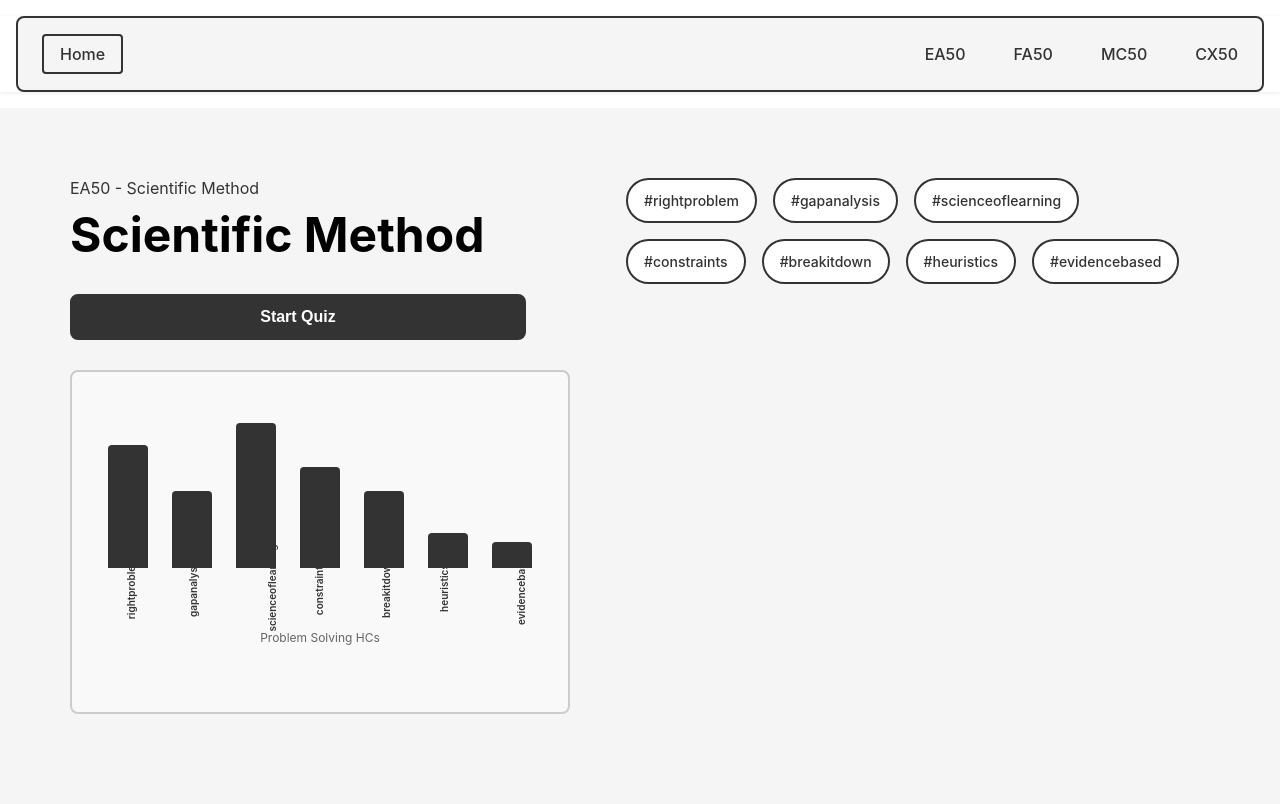
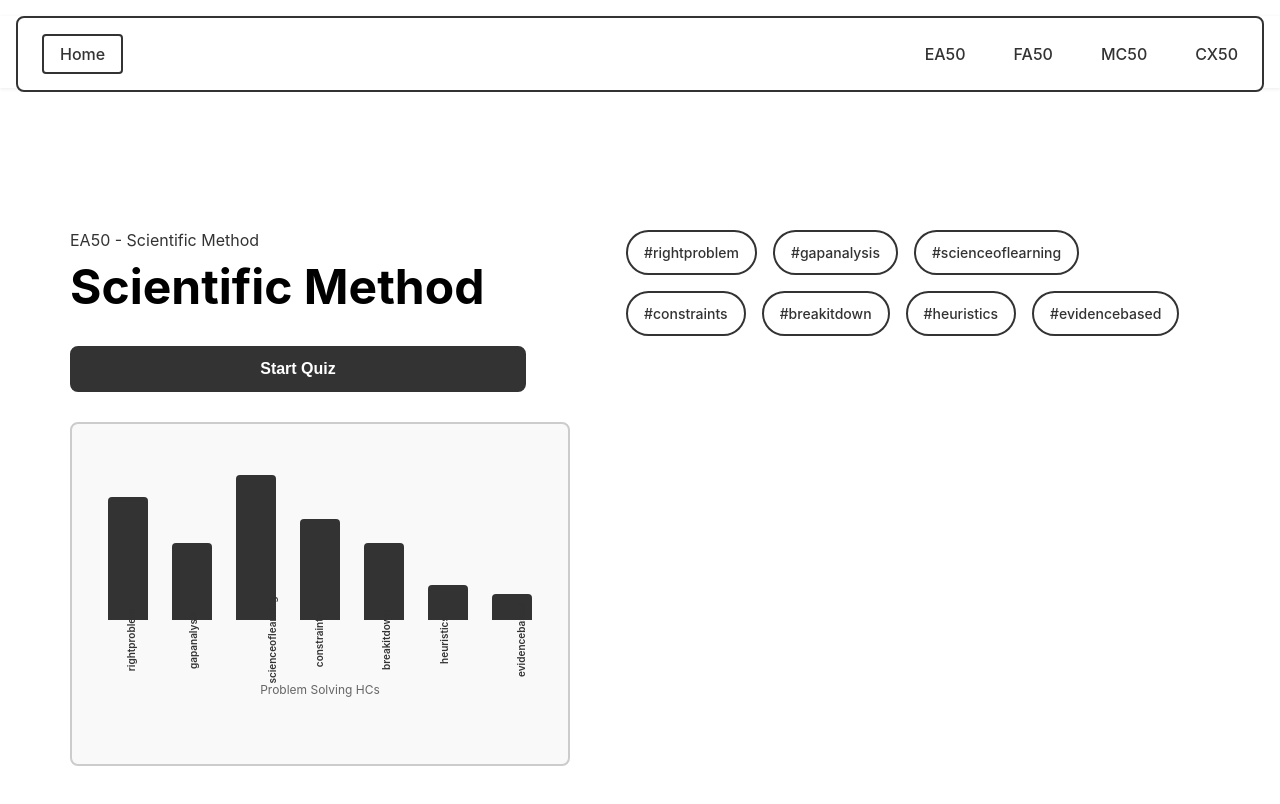
Before and after one commit to autinn/gamify-hc, a React (Create React App) app in the folder frontend/: page /course/1/unit/1 in a window 1280 px wide. Shown: the top 804 px of the page. Built offline with nearby package versions, Linux system fonts and the light colour scheme.

Commit message:
Updates to the Layout

```diff
--- a/frontend/src/components/common/layout/Header.css
+++ b/frontend/src/components/common/layout/Header.css
@@ -1,9 +1,11 @@
 .header {
+  --local-header-height: var(--header-height, 72px);
   display: flex;
   align-items: center;
   justify-content: space-between;
-  padding: 16px 24px;
-  background-color: #f5f5f5;
+  height: var(--local-header-height);
+  padding: 0 24px; /* horizontal padding only; height controls vertical size */
+  background-color: #ffffff;
   border: 2px solid #333;
   border-radius: 8px;
   margin: 16px;
--- a/frontend/src/components/common/layout/PageLayout.css
+++ b/frontend/src/components/common/layout/PageLayout.css
@@ -3,6 +3,8 @@
 :root {
   /* Spacing Variables */
   --page-padding: 70px;
+  /* Header height used for sticky header spacing */
+  --header-height: 72px;
   --column-gap: 100px;
   --section-spacing: 30px;
   --card-gap: 30px;
@@ -18,6 +20,7 @@
   top: 0;
   z-index: 50; /* ensure header sits above page content */
   width: 100%;
+  height: var(--header-height);
   background: #ffffff; /* match header background to avoid content showing beneath */
   box-shadow: 0 1px 4px rgba(0, 0, 0, 0.08);
 }
@@ -33,9 +36,10 @@
 .page-layout {
   display: flex;
   gap: var(--column-gap);
-  padding: var(--page-padding);
+  /* add top padding equal to header height so sticky header doesn't overlap content */
+  padding: calc(var(--page-padding) + var(--header-height)) var(--page-padding);
   min-height: 100vh;
-  background-color: #f5f5f5;
+  background-color: #ffffff;
   max-width: 1400px;
   margin: 0 auto;
 }
@@ -106,6 +110,7 @@
   .page-layout {
     flex-direction: column;
     gap: var(--section-spacing);
+    /* on smaller screens make header non-sticky and remove extra top padding */
     padding: 20px;
   }
 
```
